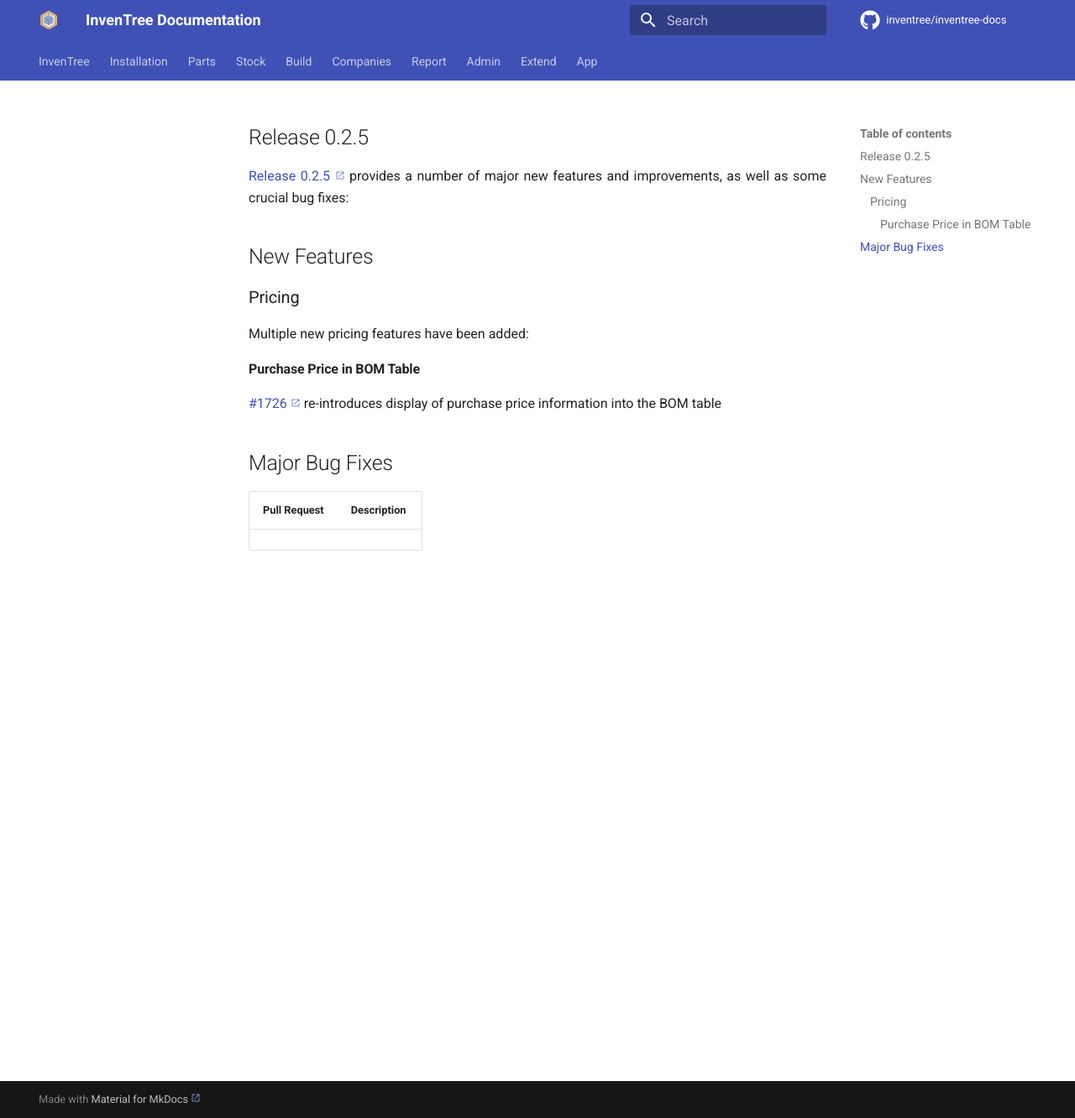
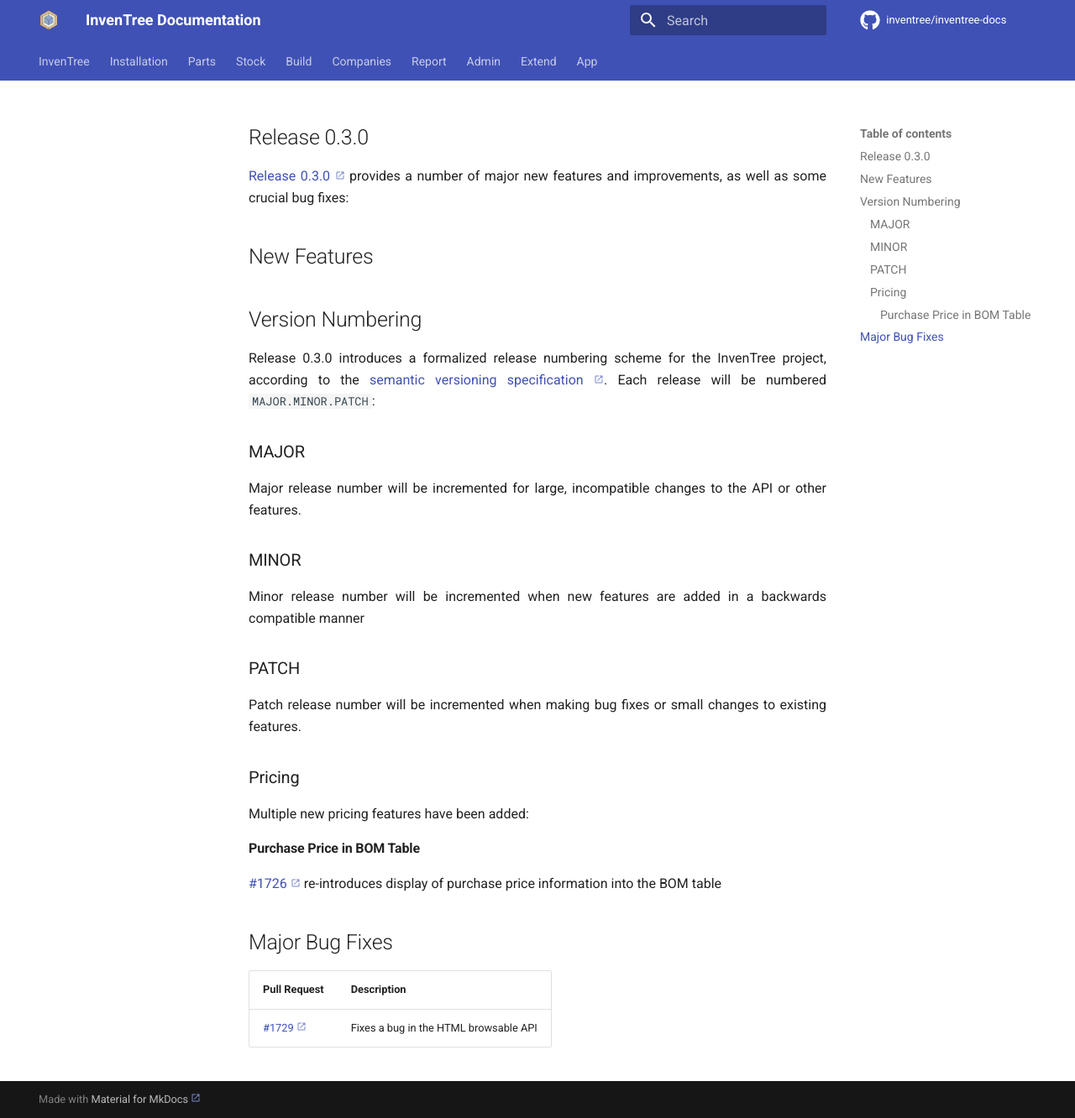
Before and after one commit to inventree/inventree-docs, an MkDocs documentation site: the page built from docs/releases/0.2.5.md, in a window 1280 px wide and 1332 px high. Shown: the whole window at 84% size. Built offline with MkDocs 1.6.1 and Material for MkDocs 9.7.7, drawn with Linux system fonts in a browser that asks for light colours; a script that is not in the unit is left out; comment, search, counter and statistics services are not loaded.

Commit message:
Update 0.2.5.md
Add bug note for https://github.com/inventree/InvenTree/pull/1729

```diff
--- a/docs/releases/0.2.5.md
+++ b/docs/releases/0.2.5.md
@@ -1,12 +1,28 @@
 ---
-title: Release 0.2.5
+title: Release 0.3.0
 ---
 
-## Release 0.2.5
+## Release 0.3.0
 
-[Release 0.2.5](https://github.com/inventree/InvenTree/releases/tag/0.2.5) provides a number of major new features and improvements, as well as some crucial bug fixes:
+[Release 0.3.0](https://github.com/inventree/InvenTree/releases/tag/0.3.0) provides a number of major new features and improvements, as well as some crucial bug fixes:
 
 ## New Features
+
+## Version Numbering
+
+Release 0.3.0 introduces a formalized release numbering scheme for the InvenTree project, according to the [semantic versioning specification](https://semver.org/). Each release will be numbered `MAJOR.MINOR.PATCH`:
+
+### MAJOR
+
+Major release number will be incremented for large, incompatible changes to the API or other features.
+
+### MINOR
+
+Minor release number will be incremented when new features are added in a backwards compatible manner
+
+### PATCH
+
+Patch release number will be incremented when making bug fixes or small changes to existing features.
 
 ### Pricing
 
@@ -20,3 +36,4 @@
 
 | Pull Request | Description |
 | --- | --- |
+| [#1729](https://github.com/inventree/InvenTree/pull/1729) | Fixes a bug in the HTML browsable API |
```
